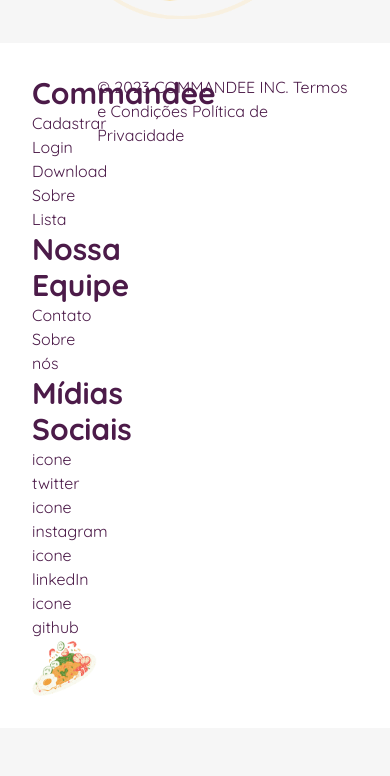
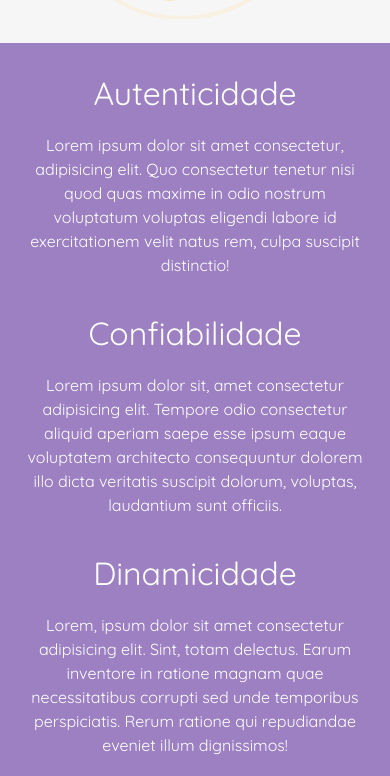
Before and after one commit to commandee/web, an Astro site: page / in a window 390 px wide. Shown: the part 855-1631 px from the top of the page. Before the commit the page ends 1583 px from the top, so only its background shows below. Built offline with nearby package versions, Linux system fonts and the light colour scheme; Astro itself is replaced by a stand-in of ours.

Commit message:
alterações no footer, home page e criação da page download

```diff
--- a/src/components/Footer.astro
+++ b/src/components/Footer.astro
@@ -2,9 +2,9 @@
 ---
 
 <footer>
- <section>
+  <section>
     <div>
-      <h3 class="font-bold text-3xl">Commandee</h3>
+      <h3>Commandee</h3>
       <ul>
         <li><a href="">Cadastrar</a></li>
         <li><a href="">Login</a></li>
@@ -15,47 +15,115 @@
     </div>
 
     <div>
-      <h3 class="font-bold text-3xl">Nossa Equipe</h3>
+      <h3>Nossa Equipe</h3>
       <ul>
-        <li><a>Contato</a></li>
-        <li><a>Sobre nós</a></li>
+        <li><a href="">Contato</a></li>
+        <li><a href="">Sobre nós</a></li>
       </ul>
     </div>
 
     <div>
-      <h3 class="font-bold text-3xl">Mídias Sociais</h3>
-      <span>icone twitter</span>
-      <span>icone instagram</span>
-      <span>icone linkedIn</span>
-      <span>icone github</span>
+      <h3>Mídias Sociais</h3>
+      <div>
+        <span>
+          <img src="/twitter-icon.svg" alt="Twitter" />
+          <img src="/linkedin-icon.svg" alt="LinkedIn" />
+          <img src="/github-icon.svg" alt="GitHuh" />
+        </span>
+      </div>
     </div>
+
     <div>
       <img src="/imagemComidaFooter.png" alt="ilustração" width="400px" />
     </div>
-</section>
-  <div>
+  </section>
+
+  <div class="column-footer">
     <span>© 2023 COMMANDEE INC.</span>
-    <span>Termos e Condições</span>
-    <span>Política de Privacidade</span>
+    <span><a href="">Termos e Condições</a></span>
+    <span><a href="">Política de Privacidade</a></span>
   </div>
 </footer>
 
 <style>
   footer {
-
     position: relative;
     background-color: var(--branco);
     color: var(--roxo);
-    padding: 2rem;
+    padding: 3rem;
+    margin-top: auto;
 
     display: grid;
-    grid-template-columns: 20% auto;
-    grid-template-rows: auto;
+    grid-template-columns: 1fr 1fr minmax() 1fr 1fr;
+    grid-template-rows: 1fr auto;
   }
 
-  h3 {
+  section div {
+    margin-bottom: 2rem;
+    font-size: 1.3rem;
+  }
+  footer h3 {
+    font-size: 2rem;
+    font-weight: bold;
   }
 
-  footer div {
+  section ul {
+    list-style: disc;
+    padding-left: 2rem;
+
+  }
+
+  footer section {
+    grid-column: 1/5;
+    display: grid;
+    grid-template-columns: 1fr 1fr 1fr 1fr;
+    grid-template-rows: 1fr auto;
+  }
+
+  a:hover {
+    color: var(--laranja);
+    font-weight: bold;
+  }
+
+  span {
+    display: flex;
+    justify-content: start;
+  }
+
+  .column-footer {
+    display: flex;
+    justify-content: space-between;
+  }
+
+  @media screen and (max-width: 768px) {
+    footer section {
+      display: block;
+    }
+
+    footer h3 {
+      font-size: 1.2rem;
+    }
+
+    section div {
+      margin-bottom: 2rem;
+      font-size: 1rem;
+    }
+
+    div span{
+      display: flex;
+      justify-content: space-between;
+    }
+
+    .column-footer {
+      font-size: 0.8rem;
+      display: flex;
+      flex-direction: column;
+      justify-content: center;
+      align-items: center;
+    }
+
+    img {
+      width: auto;
+    }
   }
 </style>
--- /dev/null
+++ b/src/components/Infos.astro
@@ -0,0 +1,43 @@
+<!-- Colocar transições depois -->
+<section>
+  <div>
+    <h1>Autenticidade</h1>
+    <p>Lorem ipsum dolor sit amet consectetur, adipisicing elit. Quo consectetur tenetur nisi quod quas maxime in odio nostrum voluptatum voluptas eligendi labore id exercitationem velit natus rem, culpa suscipit distinctio!</p>
+  </div>
+
+  <div>
+    <h1>Confiabilidade</h1>
+    <p>Lorem ipsum dolor sit, amet consectetur adipisicing elit. Tempore odio consectetur aliquid aperiam saepe esse ipsum eaque voluptatem architecto consequuntur dolorem illo dicta veritatis suscipit dolorum, voluptas, laudantium sunt officiis.</p>
+  </div>
+  <div>
+    <h1>Dinamicidade</h1>
+    <p>Lorem, ipsum dolor sit amet consectetur adipisicing elit. Sint, totam delectus. Earum inventore in ratione magnam quae necessitatibus corrupti sed unde temporibus perspiciatis. Rerum ratione qui repudiandae eveniet illum dignissimos!</p>
+  </div>
+</section>
+
+<style>
+  section {
+    padding: 10px;
+    background-color: var(--lilas);
+    color: var(--branco);
+    display: flex;
+    justify-content: space-around;
+    text-align: center;
+  }
+
+    section	h1 {
+        font-size: 2rem;
+        margin-bottom: 1rem;
+    }
+    section div {
+        width: 100%;
+        padding: 1rem;
+        border-radius: 10px;
+    }
+
+  @media screen and (max-width: 768px) {
+    section {
+      flex-direction: column;
+    }
+  }
+</style>
--- /dev/null
+++ b/src/components/MainHome.astro
@@ -0,0 +1,80 @@
+<main>
+    <!-- Fazer isso aqui virar um componente -->
+    <section>
+      <div class="home-container">
+        <div class="coluna-esquerda">
+          <h1 class="text-orange-500 text-5xl font-bold"><u>Comman</u>dee</h1>
+          <p class="text-2xl">
+            Sua comanda digital confiável, rápida e segura.
+          </p>
+          <button
+            class="bg-purple-400 hover:bg-purple-600 text-white font-bold py-2 px-4 rounded-full"
+            >Conheça agora </button
+          >
+        </div>
+        <div class="coluna-direita">
+          <img src="/imagemComidaHome.png" alt="ilustração" />
+        </div>
+      </div>
+    </section>
+  </main>
+
+<style>
+  main {
+    margin: 0;
+    padding: 1.5rem;
+  }
+  img {
+    width: auto;
+    height: 100%;
+  }
+
+  .home-container {
+    display: grid;
+    grid-template-columns: 1fr 1fr;
+    height: 95vh;
+    padding: 0;
+    text-align: center;
+  }
+
+  .coluna-esquerda {
+    display: flex;
+    flex-direction: column;
+    justify-content: center;
+    align-items: flex-start;
+    padding: 0rem 2rem;
+  }
+
+  .coluna-esquerda h1 {
+    margin-bottom: 1rem;
+  }
+
+  .coluna-esquerda p {
+    margin-bottom: 2rem;
+    font-size: 1.5rem;
+    line-height: 1.5;
+    text-align: center;
+  }
+
+  .coluna-direita {
+    display: flex;
+    justify-content: center;
+    align-items: center;
+    padding: 0rem 2rem;
+  }
+
+  @media screen and (max-width: 768px) {
+    .home-container {
+      grid-template-columns: 1fr;
+    }
+
+    .coluna-esquerda {
+      align-items: center;
+    }
+
+    .coluna-direita {
+      margin-top: 1rem;
+      display: block;
+    }
+  }
+</style>
--- a/src/components/Nav.astro
+++ b/src/components/Nav.astro
@@ -1,10 +1,10 @@
 <nav>
-  <div class="logo-nav"><a href="/">Logo</a></div>
+  <div class="logo-nav">Logo</div>
   <ul>
     <li><a href="/">Home</a></li>
-    <li><a href="">Download</a></li>
+    <li><a href="/download">Download</a></li>
     <li><a href="/lista">Lista</a></li>
-    <li><a href="">Sobre</a></li>
+    <li><a href="">Contato</a></li>
   </ul>
 
   <!-- sessão de login e cadastro da navbar-->
@@ -92,5 +92,6 @@
       display: block;
       margin: 1rem 0;
     }
+
   }
 </style>
--- /dev/null
+++ b/src/pages/download.astro
@@ -0,0 +1,7 @@
+---
+import LayoutNav from '../layouts/LayoutNav.astro'
+---
+
+<LayoutNav title="Download - Commandee">
+
+</LayoutNav>
--- a/src/pages/index.astro
+++ b/src/pages/index.astro
@@ -1,88 +1,11 @@
 ---
 import LayoutNav from '../layouts/LayoutNav.astro';
+import Infos from '../components/Infos.astro';
+import MainHome from '../components/MainHome.astro';
 ---
 
 <LayoutNav title="Commandee">
-  <!--Título da guia da página -->
-  <main>
-    <!-- Fazer isso aqui virar um componente -->
-    <section>
-      <div class="home-container">
-        <div class="coluna-esquerda">
-          <h1 class="text-orange-500 text-5xl font-bold"><u>Comman</u>dee</h1>
-          <p class="text-2xl">
-            Sua comanda digital confiável, rápida e segura.
-          </p>
-          <button
-            class="bg-purple-400 hover:bg-purple-600 text-white font-bold py-2 px-4 rounded-full"
-            >Conheça agora </button
-          >
-        </div>
-        <div class="coluna-direita">
-          <img src="/imagemComidaHome.png" alt="ilustração" />
-        </div>
-      </div>
-    </section>
-  </main>
+  <MainHome/>
+  <Infos/>
+
 </LayoutNav>
-
-
-<style>
-  main {
-    margin: 0;
-    padding: 1.5rem;
-  }
-  img {
-    width: auto;
-    height: 100%;
-  }
-
-  .home-container {
-    display: grid;
-    grid-template-columns: 1fr 1fr;
-    height: 95vh;
-    padding: 0;
-    text-align: center;
-  }
-
-  .coluna-esquerda {
-    display: flex;
-    flex-direction: column;
-    justify-content: center;
-    align-items: flex-start;
-    padding: 0rem 2rem;
-  }
-
-  .coluna-esquerda h1 {
-    margin-bottom: 1rem;
-  }
-
-  .coluna-esquerda p {
-    margin-bottom: 2rem;
-    font-size: 1.5rem;
-    line-height: 1.5;
-    text-align: center;
-  }
-
-  .coluna-direita {
-    display: flex;
-    justify-content: center;
-    align-items: center;
-    padding: 0rem 2rem;
-  }
-
-  @media screen and (max-width: 768px) {
-    .home-container {
-      grid-template-columns: 1fr;
-    }
-
-    .coluna-esquerda {
-      align-items: center;
-    }
-
-    .coluna-direita {
-      margin-top: 1rem;
-      display: block;
-    }
-  }
-</style>
```
Also changed, not shown: public/github-icon.svg (added), public/linkedin-icon.svg (added), public/twitter-icon.svg (added).
